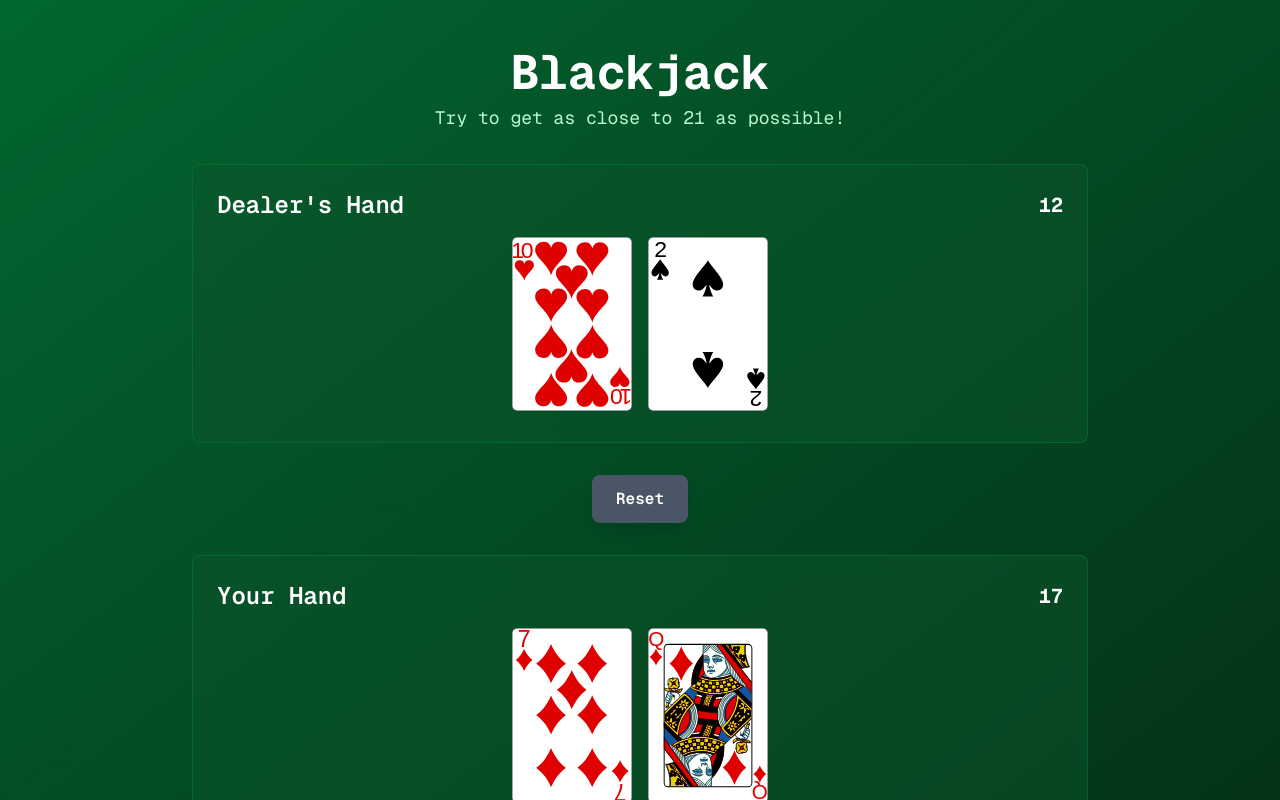
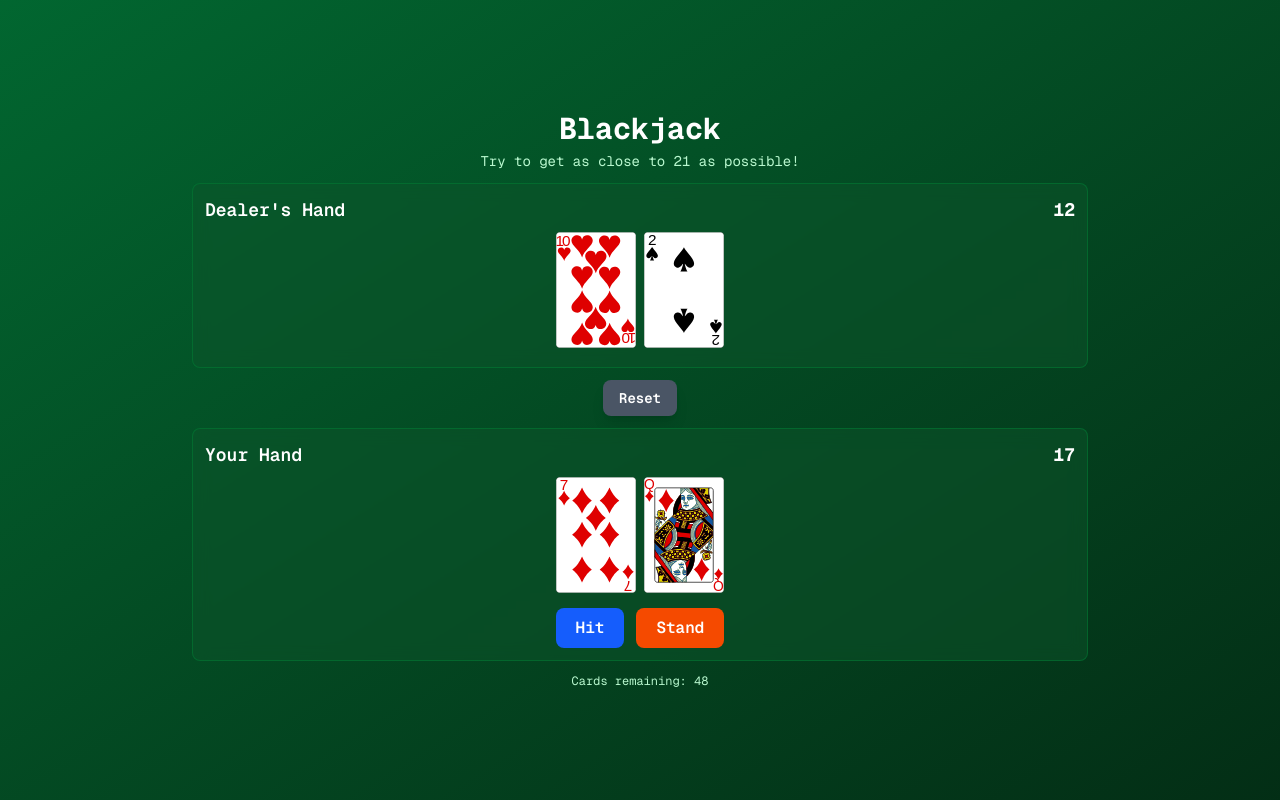
Before and after one commit to Cedctf/Linera, a Next.js app: page /blackjack in a window 1280 px wide. Both pictures are taken after a click on the button "Deal Cards". Shown: the top 800 px of the page. Built offline with nearby package versions, Linux system fonts and the light colour scheme.

Commit message:
made blackjack page in one viewport

```diff
--- a/pages/blackjack.js
+++ b/pages/blackjack.js
@@ -161,127 +161,126 @@ export default function Blackjack() {
 
   return (
     <div
-      className={`${geistSans.className} ${geistMono.className} min-h-screen bg-gradient-to-br from-green-800 to-green-950 font-sans`}
+      className={`${geistSans.className} ${geistMono.className} h-screen overflow-hidden bg-gradient-to-br from-green-800 to-green-950 font-sans`}
     >
-      <main className="flex min-h-screen flex-col items-center gap-8 py-12 px-8">
+      <main className="flex h-screen flex-col items-center justify-center gap-3 py-4 px-4">
         {/* Title */}
         <div className="text-center">
-          <h1 className="text-5xl font-bold text-white mb-2">Blackjack</h1>
-          <p className="text-green-200 text-lg">Try to get as close to 21 as possible!</p>
+          <h1 className="text-3xl font-bold text-white mb-1">Blackjack</h1>
+          <p className="text-green-200 text-sm">Try to get as close to 21 as possible!</p>
         </div>
 
         {/* Dealer's Hand */}
-        <div className="w-full max-w-4xl bg-green-900/50 rounded-lg p-6 backdrop-blur-sm border border-green-700/50">
-          <div className="flex flex-col items-center gap-4">
+        <div className="w-full max-w-4xl bg-green-900/50 rounded-lg p-3 backdrop-blur-sm border border-green-700/50">
+          <div className="flex flex-col items-center gap-2">
             <div className="flex items-center justify-between w-full">
-              <h2 className="text-2xl font-semibold text-white">Dealer's Hand</h2>
+              <h2 className="text-lg font-semibold text-white">Dealer's Hand</h2>
               <div className="text-right">
-                <div className="text-xl font-bold text-white">
+                <div className="text-lg font-bold text-white">
                   {dealerHand.length > 0 ? dealerValue : '-'}
                 </div>
                 {dealerBust && (
-                  <div className="text-red-400 font-semibold">BUST!</div>
+                  <div className="text-red-400 text-sm font-semibold">BUST!</div>
                 )}
               </div>
             </div>
-            <div className="flex flex-wrap gap-4 justify-center min-h-[180px] items-center">
+            <div className="flex flex-wrap gap-2 justify-center min-h-[120px] items-center">
               {dealerHand.length > 0 ? (
                 dealerHand.map((card, index) => (
                   <div key={`${card.id}-${index}`} className="transform hover:scale-105 transition-transform">
-                    <Card suit={card.suit} value={card.value} width={120} height={168} />
+                    <Card suit={card.suit} value={card.value} width={80} height={112} />
                   </div>
                 ))
               ) : (
-                <p className="text-green-300 text-lg">No cards dealt</p>
+                <p className="text-green-300 text-sm">No cards dealt</p>
               )}
             </div>
             {playerStood && !gameOver && dealerValue < 17 && (
-              <div className="text-yellow-400 font-semibold animate-pulse">
+              <div className="text-yellow-400 text-sm font-semibold animate-pulse">
                 Dealer is playing...
               </div>
             )}
           </div>
         </div>
 
-        {/* Game Result */}
+        {/* Game Result & Action Buttons */}
+        <div className="flex flex-col items-center gap-2">
           {gameOver && result && (
-          <div className="text-center">
-            <div className={`text-3xl font-bold ${
+            <div className={`text-xl font-bold ${
               result.includes('You Win') ? 'text-green-400' :
               result.includes('Push') ? 'text-yellow-400' :
               'text-red-400'
             }`}>
               {result}
             </div>
-          </div>
           )}
 
-        {/* Action Buttons */}
-        <div className="flex gap-4">
+          <div className="flex gap-3">
             {!gameStarted ? (
               <button
                 onClick={dealInitialCards}
-              className="px-8 py-4 bg-yellow-500 hover:bg-yellow-600 text-black font-bold text-xl rounded-lg shadow-lg transform hover:scale-105 transition-all"
+                className="px-6 py-2 bg-yellow-500 hover:bg-yellow-600 text-black font-bold text-lg rounded-lg shadow-lg transform hover:scale-105 transition-all"
               >
                 Deal Cards
               </button>
             ) : gameOver ? (
               <button
                 onClick={resetGame}
-              className="px-8 py-4 bg-red-600 hover:bg-red-700 text-white font-bold text-xl rounded-lg shadow-lg transform hover:scale-105 transition-all"
+                className="px-6 py-2 bg-red-600 hover:bg-red-700 text-white font-bold text-lg rounded-lg shadow-lg transform hover:scale-105 transition-all"
               >
                 New Game
               </button>
             ) : (
               <button
                 onClick={resetGame}
-              className="px-6 py-3 bg-gray-600 hover:bg-gray-700 text-white font-semibold rounded-lg shadow-lg transform hover:scale-105 transition-all"
+                className="px-4 py-2 bg-gray-600 hover:bg-gray-700 text-white text-sm font-semibold rounded-lg shadow-lg transform hover:scale-105 transition-all"
               >
                 Reset
               </button>
             )}
           </div>
+        </div>
 
         {/* Player's Hand */}
-        <div className="w-full max-w-4xl bg-green-900/50 rounded-lg p-6 backdrop-blur-sm border border-green-700/50">
-          <div className="flex flex-col items-center gap-4">
+        <div className="w-full max-w-4xl bg-green-900/50 rounded-lg p-3 backdrop-blur-sm border border-green-700/50">
+          <div className="flex flex-col items-center gap-2">
             <div className="flex items-center justify-between w-full">
-              <h2 className="text-2xl font-semibold text-white">Your Hand</h2>
+              <h2 className="text-lg font-semibold text-white">Your Hand</h2>
               <div className="text-right">
-                <div className="text-xl font-bold text-white">
+                <div className="text-lg font-bold text-white">
                   {playerHand.length > 0 ? playerValue : '-'}
                 </div>
                 {playerBust && (
-                  <div className="text-red-400 font-semibold">BUST!</div>
+                  <div className="text-red-400 text-sm font-semibold">BUST!</div>
                 )}
                 {playerValue === 21 && !playerBust && (
-                  <div className="text-yellow-400 font-semibold">BLACKJACK!</div>
+                  <div className="text-yellow-400 text-sm font-semibold">BLACKJACK!</div>
                 )}
               </div>
             </div>
-            <div className="flex flex-wrap gap-4 justify-center min-h-[180px] items-center">
+            <div className="flex flex-wrap gap-2 justify-center min-h-[120px] items-center">
               {playerHand.length > 0 ? (
                 playerHand.map((card, index) => (
                   <div key={`${card.id}-${index}`} className="transform hover:scale-105 transition-transform">
-                    <Card suit={card.suit} value={card.value} width={120} height={168} />
+                    <Card suit={card.suit} value={card.value} width={80} height={112} />
                   </div>
                 ))
               ) : (
-                <p className="text-green-300 text-lg">No cards dealt</p>
+                <p className="text-green-300 text-sm">No cards dealt</p>
               )}
             </div>
             {gameStarted && !gameOver && !playerStood && (
-              <div className="flex gap-4">
+              <div className="flex gap-3">
                 <button
                   onClick={hitPlayer}
                   disabled={playerBust || deck.length === 0}
-                  className="px-6 py-2 bg-blue-600 hover:bg-blue-700 disabled:bg-gray-600 disabled:cursor-not-allowed text-white font-semibold rounded-lg transition-colors"
+                  className="px-5 py-2 bg-blue-600 hover:bg-blue-700 disabled:bg-gray-600 disabled:cursor-not-allowed text-white font-semibold rounded-lg transition-colors"
                 >
                   Hit
                 </button>
                 <button
                   onClick={stand}
-                  className="px-6 py-2 bg-orange-600 hover:bg-orange-700 text-white font-semibold rounded-lg transition-colors"
+                  className="px-5 py-2 bg-orange-600 hover:bg-orange-700 text-white font-semibold rounded-lg transition-colors"
                 >
                   Stand
                 </button>
@@ -293,7 +292,7 @@ export default function Blackjack() {
         {/* Game Info */}
         {gameStarted && (
           <div className="text-center text-green-200">
-            <p className="text-sm">Cards remaining in deck: {deck.length}</p>
+            <p className="text-xs">Cards remaining: {deck.length}</p>
           </div>
         )}
       </main>
```
Lines whose indentation alone changed are shown as unchanged.
